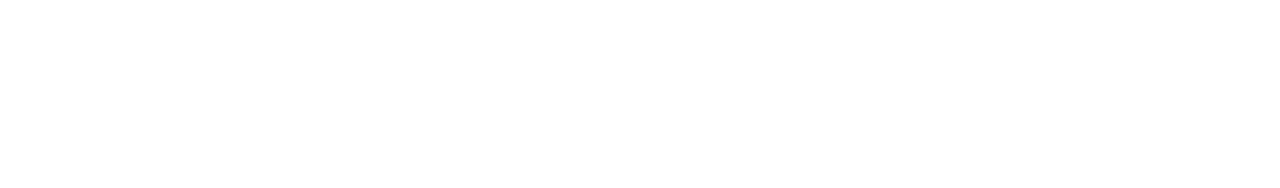
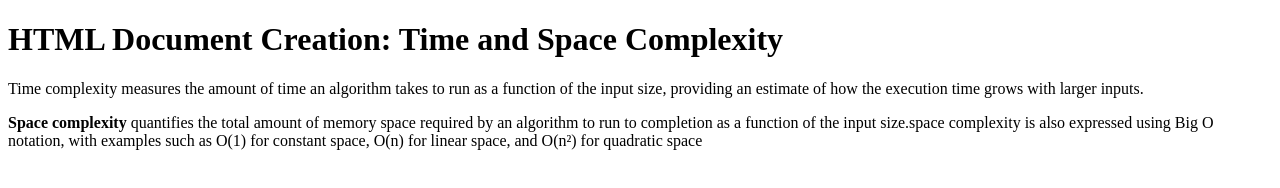
Before and after one commit to acciojob/time-and-space-complexity-Chandana-1001, a website: page main.html in a window 1280 px wide. Drawn offline with Linux system fonts and the light colour scheme.

Commit message:
created a submission

```diff
--- a/main.html
+++ b/main.html
@@ -8,6 +8,9 @@
 
 <body>
 	<!-- the entire body must be written by student -->
+	<h1>HTML Document Creation: Time and Space Complexity</h1>
+	<p>Time complexity measures the amount of time an algorithm takes to run as a function of the input size, providing an estimate of how the execution time grows with larger inputs.</p>
+	<p><b>Space complexity</b> quantifies the total amount of memory space required by an algorithm to run to completion as a function of the input size.space complexity is also expressed using Big O notation, with examples such as O(1) for constant space, O(n) for linear space, and O(n²) for quadratic space</p>
     <script type="text/javascript" src="./script.js">
 </script>
 
```
